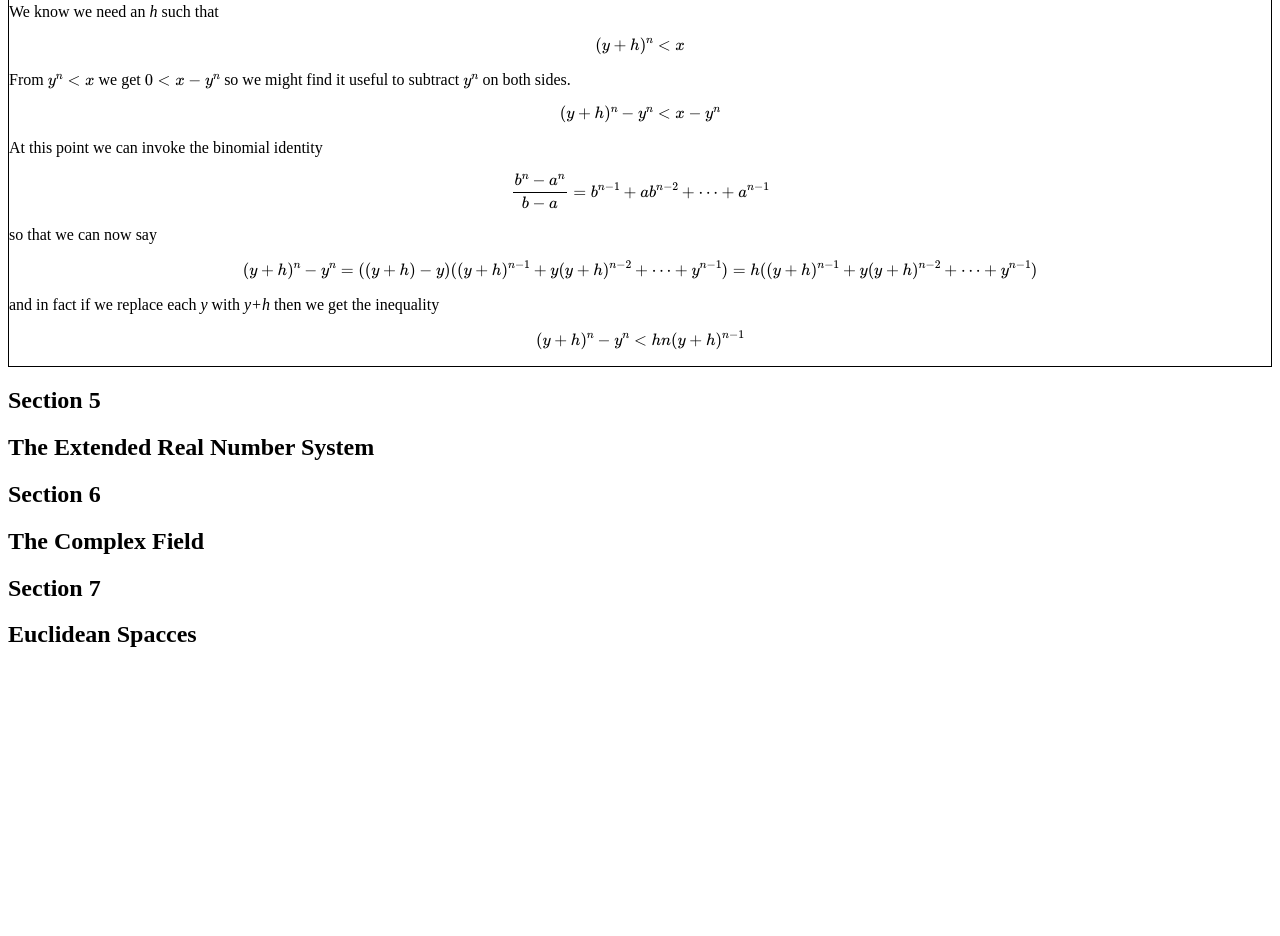
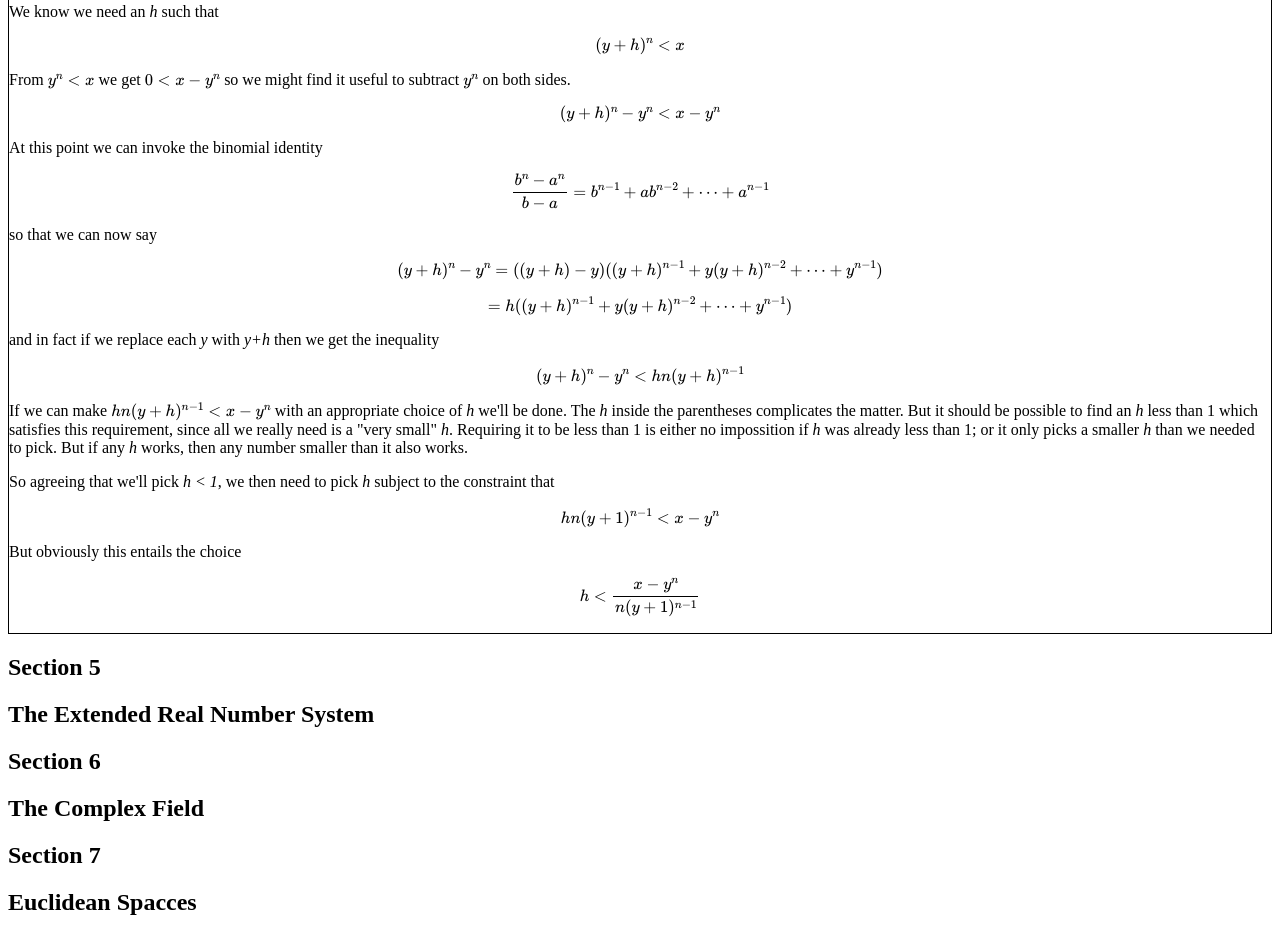
Before and after one commit to axiomtutor/una, a plain HTML site: page html/notes/rudin_principles/ch1.html in a window 1280 px wide. Shown: the part 4065-5001 px from the top of the page. Before the commit the page ends 4733 px from the top, so only its background shows below. Drawn offline with nearby package versions, Linux system fonts and the light colour scheme.

Commit message:
ch1 rudin

```diff
--- a/html/notes/rudin_principles/ch1.html
+++ b/html/notes/rudin_principles/ch1.html
@@ -289,11 +289,24 @@
 
             so that we can now say
 
-            $$(y+h)^n - y^n = ((y+h)-y)((y+h)^{n-1} + y(y+h)^{n-2} + \dots + y^{n-1}) = h((y+h)^{n-1} + y(y+h)^{n-2} + \dots + y^{n-1})$$
+            $$(y+h)^n - y^n = ((y+h)-y)((y+h)^{n-1} + y(y+h)^{n-2} + \dots + y^{n-1}) $$
+            $$ = h((y+h)^{n-1} + y(y+h)^{n-2} + \dots + y^{n-1})$$
 
             and in fact if we replace each <i>y</i> with <i>y+h</i> then we get the inequality
 
             $$ (y+h)^n-y^n < hn(y+h)^{n-1} $$
+          </p>
+          <p>
+            If we can make \(hn(y+h)^{n-1} < x-y^n\) with an appropriate choice of <i>h</i> we'll be done.  The <i>h</i> inside the parentheses complicates the matter.  But it should be possible to find an <i>h</i> less than 1 which satisfies this requirement, since all we really need is a "very small" <i>h</i>.  Requiring it to be less than 1 is either no impossition if <i>h</i> was already less than 1; or it only picks a smaller <i>h</i> than we needed to pick.  But if any <i>h</i> works, then any number smaller than it also works.
+          </p>
+          <p>
+            So agreeing that we'll pick <i>h < 1</i>, we then need to pick <i>h</i> subject to the constraint that
+
+            $$ hn(y+1)^{n-1} < x -y^n$$
+
+            But obviously this entails the choice
+
+            $$ h < \frac{x-y^n}{n(y+1)^{n-1}} $$
           </p>
         </div>
       </div>
```
